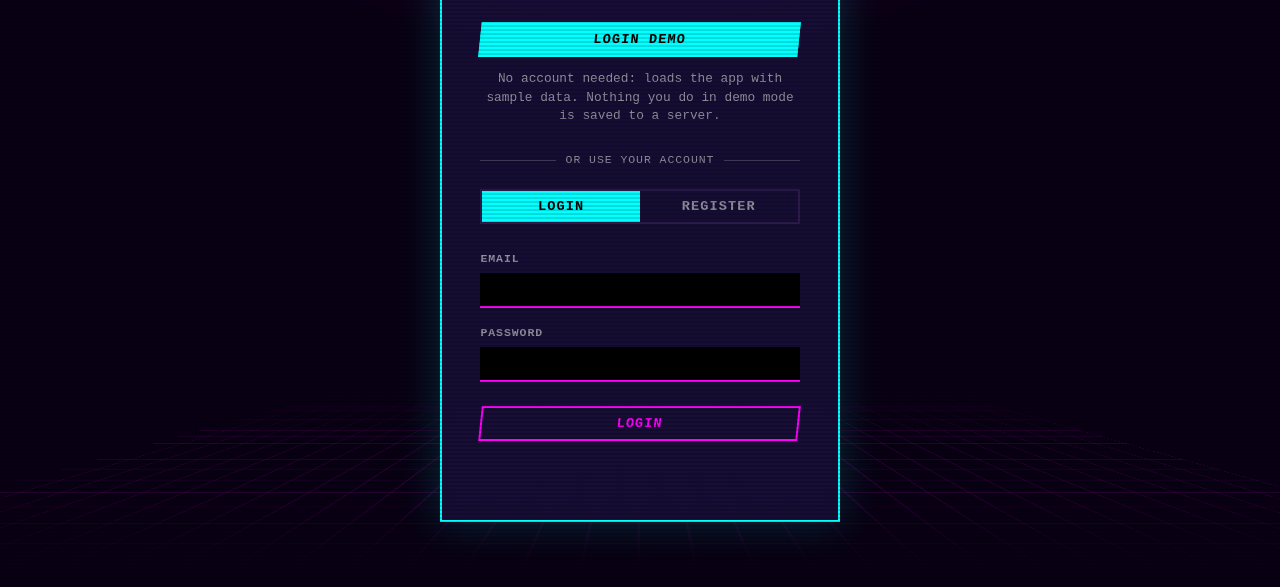
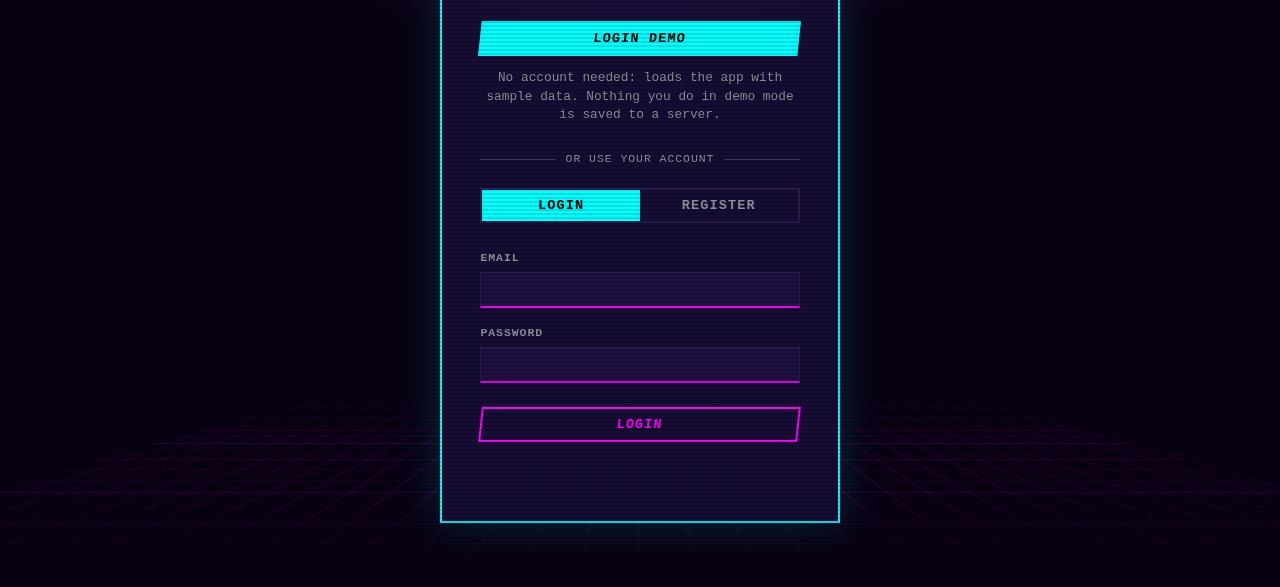
Before and after one commit to AlexandraMoldovan95/job-tracker, a plain HTML site: page index.html in a window 1280 px wide. Shown: the part 205-792 px from the top of the page. Drawn offline with nearby package versions, Linux system fonts and the light colour scheme.

Commit message:
ui: fields on the purple surface instead of pure black, readable placeholders
A reviewer called the inputs "black holes" on the purple card. They now use the
surface-2 purple with a thin outline, keeping the magenta neon underline; padding grows
a little now that there is a box. The placeholders (resume form) were magenta at 45%
opacity, measured 1.97:1; now 6.56:1. Typed text stays at 13.8:1. Checked on the login
screen and in the New company / New resume modals (demo mode), 1440 and 390 px.

Co-Authored-By: Claude Opus 5.5 <noreply@anthropic.com>

```diff
--- a/index.html
+++ b/index.html
@@ -105,10 +105,13 @@
   .row-actions button{transform:skewX(-3deg);padding:.4em .8em;font-size:.72rem;}
   .row-actions button:hover{transform:skewX(0deg);}
 
-  input,select,textarea{font-family:var(--font-body);font-size:.9rem;padding:.6em .3em;
-    border:none;border-bottom:2px solid var(--magenta);border-radius:0;
-    background:#000;color:var(--accent);width:100%;}
-  input::placeholder,textarea::placeholder{color:rgba(255,0,255,.45);}
+  /* Fields sit on the deep purple surface with a thin outline (they were pure black "holes"
+     on the card); the magenta underline stays as the neon accent. Placeholder at full-ish
+     strength: at 45% opacity it measured about 2:1. */
+  input,select,textarea{font-family:var(--font-body);font-size:.9rem;padding:.6em .55em;
+    border:1px solid var(--border);border-bottom:2px solid var(--magenta);border-radius:0;
+    background:var(--surface-2);color:var(--accent);width:100%;}
+  input::placeholder,textarea::placeholder{color:rgba(255,140,255,.85);}
   input:focus-visible,select:focus-visible,textarea:focus-visible{
     border-bottom-color:var(--accent);box-shadow:0 4px 12px -4px var(--accent);}
   label{display:block;font-size:.72rem;color:var(--text-dim);margin-bottom:.4em;
```
